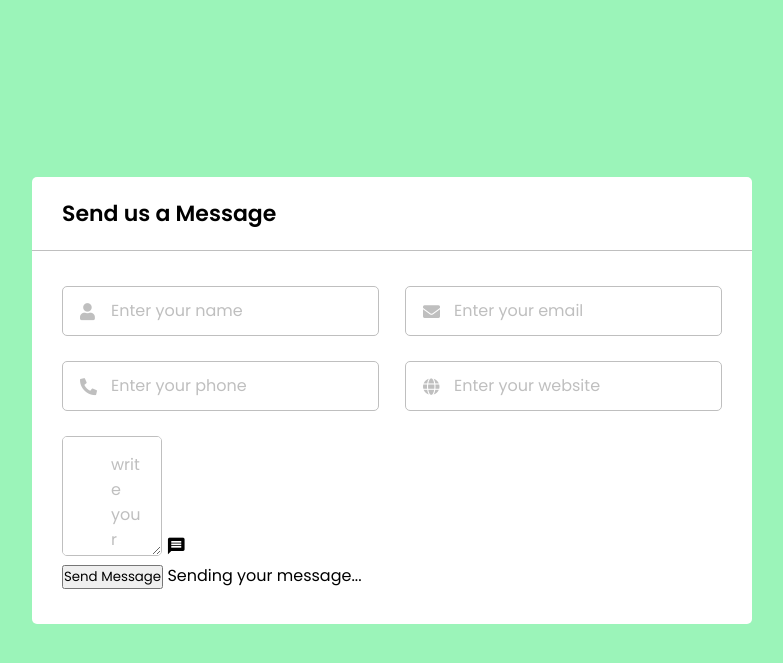
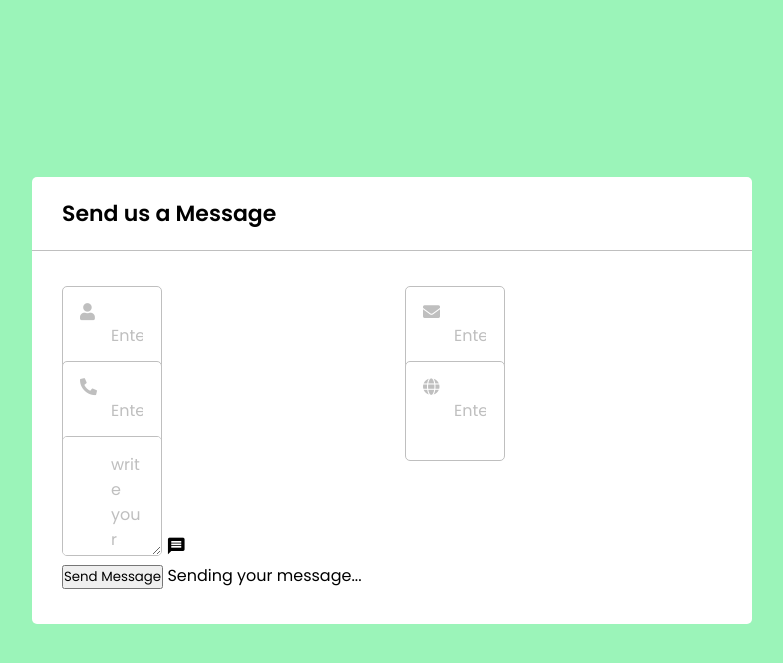
Before and after one commit to Philiposunlola/Contact-form, a PHP site: page / in a window 1280 px wide. Shown: the top 663 px of the page, without its empty margins (248-1031 px from the left). Run offline with PHP 8.4, Linux system fonts and the light colour scheme.

Commit message:
Update style.css

```diff
--- a/style.css
+++ b/style.css
@@ -48,8 +48,8 @@ form .dbl-field{
 
 form .field input,
 form .message textarea{
-    height: 100%;
-    width: 100%;
+    height: 100px;
+    width: 100px;
     outline: none;
     padding: 0 18px 0 48px;
     font-size: 16px;
```
